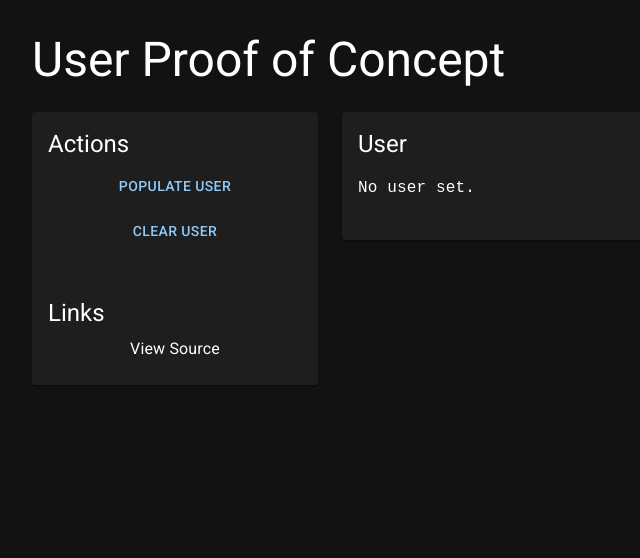
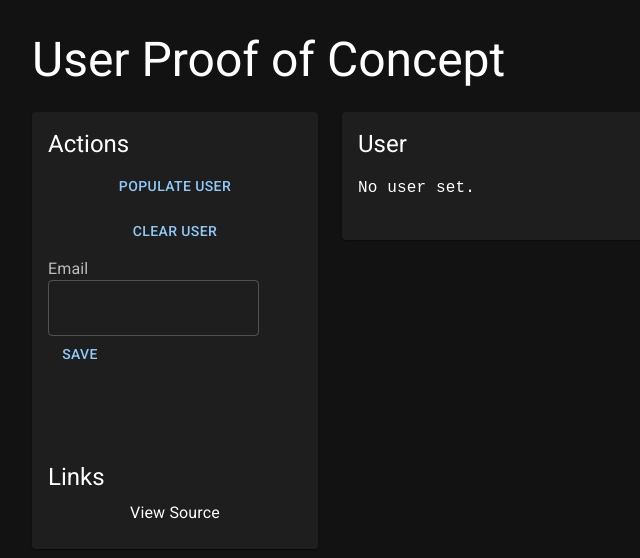
Before and after one commit to pcolumbro/vite-poc, a React (Vite) app: page / in a window 1280 px wide. Shown: the top 558 px of the page, without its empty margins (0-640 px from the left). Built offline with nearby package versions, Linux system fonts and the light colour scheme.

Commit message:
local vs global state

```diff
--- a/src/features/user-demo.tsx
+++ b/src/features/user-demo.tsx
@@ -1,9 +1,10 @@
-import { Grid, Typography, Card, CardContent, Stack, Button, Box } from "@mui/material";
+import { Grid, Typography, Card, CardContent, Stack, Button, Box, TextField, InputLabel } from "@mui/material";
 import { prettyPrintJson } from "pretty-print-json";
-import { useCallback } from "react";
+import { useCallback, useEffect, useState } from "react";
 import { useAppDispatch, useAppSelector } from "../store/hooks";
-import { useSelector } from "react-redux";
-import { clear, populate, selectUser } from "../store/slice/user-slice";
+import { clear, populate, selectUser, update, updateEmail } from "../store/slice/user-slice";
+import { User } from "../types/user/user";
+import { toast } from "react-toastify";
 
 const linkStyle = {
     color: 'white',
@@ -13,20 +14,35 @@ const linkStyle = {
     },
 };
 
+const removeHtmlTags = (str: string) => {
+    return str.replace(/<[^>]*>/g, '');
+}
+
 const UserDemo = () => {
 
-    const removeHtmlTags = useCallback((str: string) => {
-        return str.replace(/<[^>]*>/g, '');
-    }, []);
+    const user = useAppSelector(selectUser);
+    const dispatch = useAppDispatch();
 
-    const dispatch = useAppDispatch();
-    const user = useAppSelector(selectUser);
+    const [localUser, setLocalUser] = useState<User | null>(user);
+
+    useEffect(() => {
+        setLocalUser(user);
+    }, [user]);
+
+    const handleChange = (e: any) => {
+        if(localUser === null) return;
+        const { name, value } = e.target;
+        const temp: User = {...localUser};
+        temp[name as keyof User] = value;
+        setLocalUser(temp);
+    };
 
     let display = 'No user set.';
     if(user) {
         display = removeHtmlTags(prettyPrintJson.toHtml(user, {indent: 2, }));
     }
 
+    console.log('localUser', localUser)
     return(
         <Box sx={{padding: 4}}>
             <Typography variant="h3">User Proof of Concept</Typography>
@@ -40,7 +56,19 @@ const UserDemo = () => {
                                 <Typography variant="h5">Actions</Typography>
                                 <Button onClick={() => dispatch(populate())}>Populate User</Button>
                                 <Button onClick={() => dispatch(clear())}>Clear User</Button>
-                                <Typography variant="h5" sx={{paddingTop: 5}}>Links</Typography>
+                                <Box>
+                                    <InputLabel>Email</InputLabel>
+                                    <TextField
+                                        variant="outlined"
+                                        value={localUser?.email}
+                                        onChange={handleChange}
+                                        name="email"
+                                    />
+                                    <Button onClick={() => { localUser ? dispatch(updateEmail(localUser.email)) : toast.error('No user set.') }}>Save</Button>
+                                </Box>
+
+
+                                <Typography variant="h5" sx={{paddingTop: 10}}>Links</Typography>
                                 <Box sx={{display: 'flex', justifyContent: 'center'}}>
                                     <Stack spacing={2}>
                                         <a style={linkStyle} href="https://github.com/pcolumbro/vite-poc" target="_blank">View Source</a>
--- a/src/store/slice/user-slice.ts
+++ b/src/store/slice/user-slice.ts
@@ -40,10 +40,17 @@ export const userSlice = createSlice({
                 toast.error("Update failed. No user is currently set!");
             }
         },
+        updateEmail: (state: UserState, action: PayloadAction<string>) => {
+            if(state.value){
+                state.value.email = action.payload;
+            }else{
+                toast.error("Update failed. No user is currently set!");
+            }
+        },
     },
 });
 
 export const selectUser = (state: RootState) => state.user.value;
 
-export const { set, clear, populate } = userSlice.actions;
+export const { set, clear, populate, update, updateEmail } = userSlice.actions;
 export default userSlice.reducer;
```
